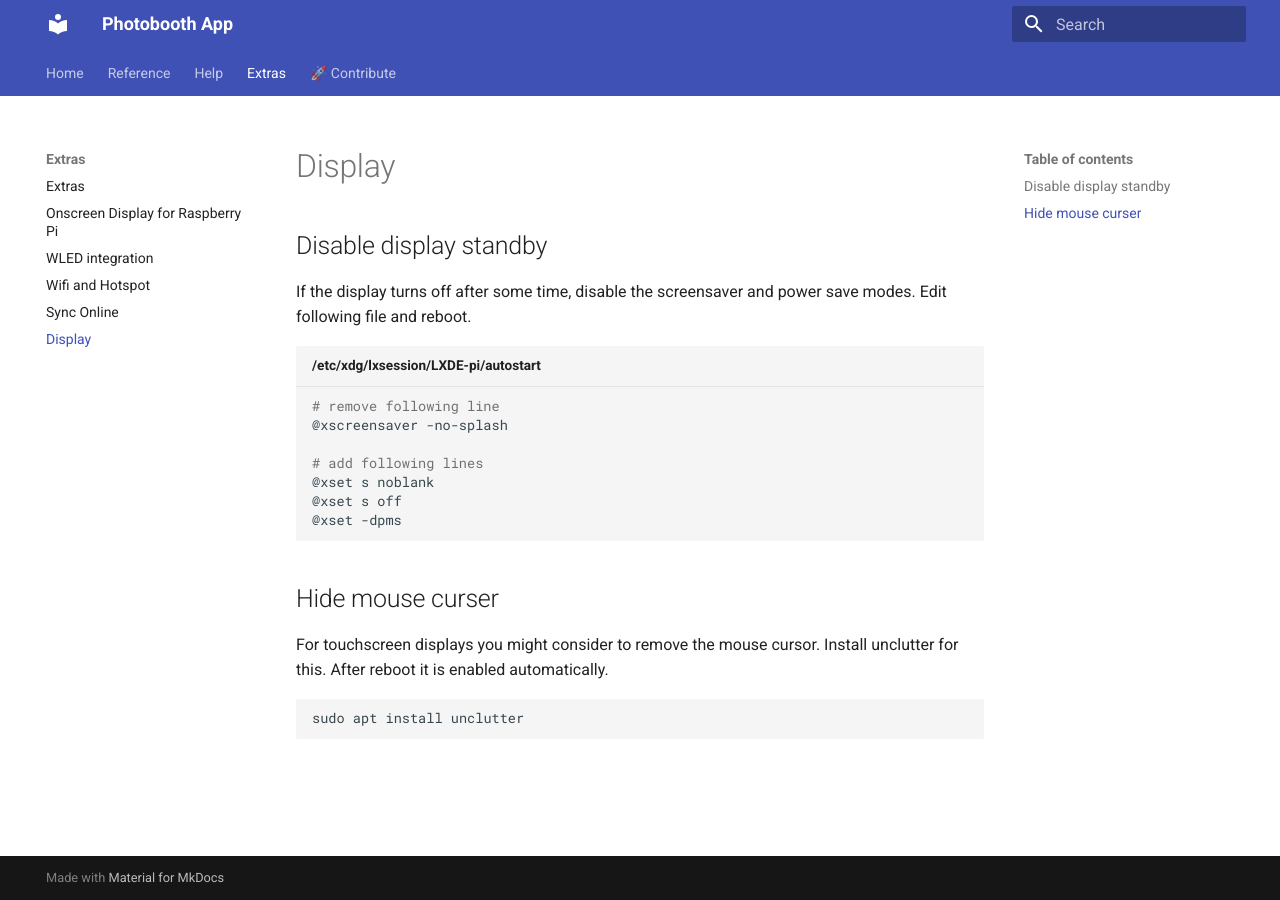
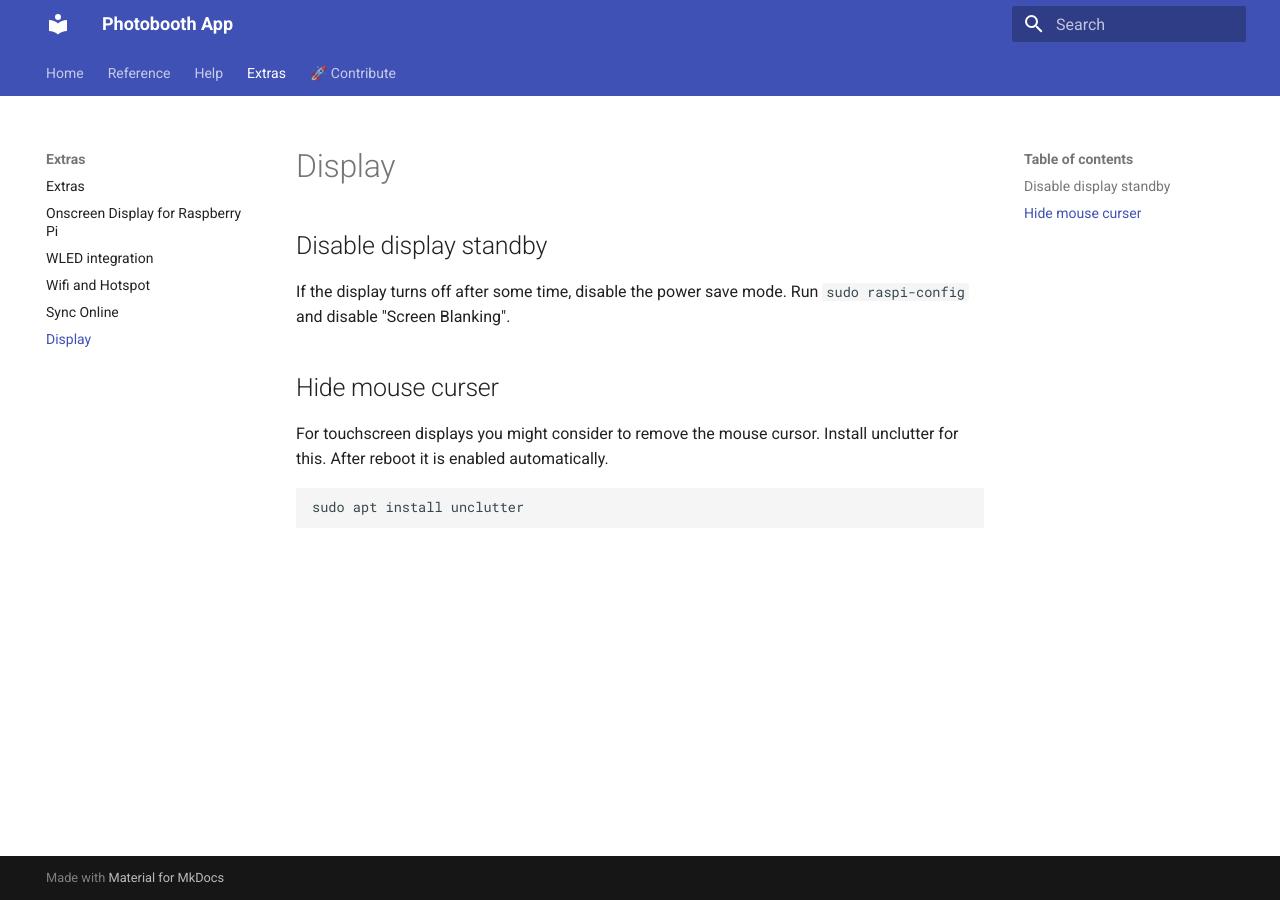
Before and after one commit to photobooth-app/photobooth-docs, an MkDocs documentation site: the page built from docs/extras/display.md, in a window 1280 px wide. Built offline with MkDocs 1.6.1 and Material for MkDocs 9.7.7, drawn with Linux system fonts in a browser that asks for light colours.

Commit message:
display powersave update

````diff
--- a/docs/extras/display.md
+++ b/docs/extras/display.md
@@ -2,18 +2,8 @@
 
 ## Disable display standby
 
-If the display turns off after some time, disable the screensaver and power save modes.
-Edit following file and reboot.
-
-```bash title="/etc/xdg/lxsession/LXDE-pi/autostart"
-# remove following line
-@xscreensaver -no-splash
-
-# add following lines
-@xset s noblank
-@xset s off
-@xset -dpms
-```
+If the display turns off after some time, disable the power save mode.
+Run `sudo raspi-config` and disable "Screen Blanking".
 
 ## Hide mouse curser
 
````
